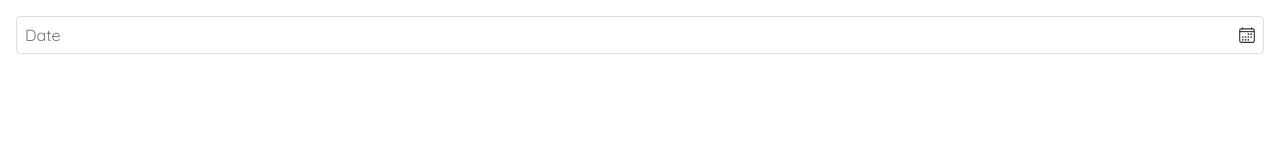
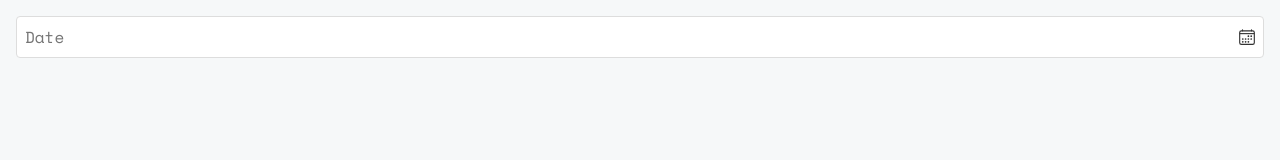
Before and after one commit to JuanFelipeCano/ng-percy, an Angular app: page / in a window 1280 px wide. Shown: the top 160 px of the page. Built offline with nearby package versions, Linux system fonts and the light colour scheme.

Commit message:
theme, mixins, vars and reset styles

```diff
--- /dev/null
+++ b/src/assets/styles/_global.scss
@@ -0,0 +1,27 @@
+// Theme styles
+@import './theme/colors.vars';
+
+
+// Functions
+// Units conversion
+@import './utils/functions/units-conversion';
+
+
+// Variables
+// Typography
+@import './vars/typography.vars';
+// Breakpoints
+@import './vars/breakpoints.vars';
+
+
+// Mixins
+// Focus style
+@import './utils/mixins/focus-style.mixin';
+// Visually hidden
+@import './utils/mixins/visually_hidden.scss';
+// Media query - breakpoint sreen
+@import './utils/mixins/breakpoint-sreen.mixin';
+
+
+// Helpers
+@import './utils/helpers';
--- /dev/null
+++ b/src/assets/styles/_reset.scss
@@ -0,0 +1,94 @@
+// CSS Reset
+* {
+  margin: 0;
+  padding: 0;
+}
+
+*, *::before, *::after {
+  box-sizing: border-box;
+}
+
+body {
+  font-family: var(--percy-font-family);
+  font-weight: $font-regular;
+  min-height: 100dvh;
+}
+
+input, button, textarea, select {
+  font: inherit;
+}
+
+p {
+  text-wrap: pretty;
+}
+
+img, video, svg {
+  height: auto;
+  max-width: 100%;
+}
+
+h1, h2, h3, h4, h5, h6 {
+  text-wrap: balance;
+  font-family: var(--percy-font-family);
+  font-weight: $font-bold;
+}
+
+html {
+  font-size: 100%; /* 16px */
+}
+
+h1 {
+  font-size: $font-xxl;
+}
+
+h2 {
+  font-size: $font-xl;
+}
+
+h3 {
+  font-size: $font-lg;
+}
+
+h4 {
+  font-size: $font-md;
+}
+
+h5 {
+  font-size: $font-sm;
+}
+
+h6 {
+  font-size: $font-xs;
+}
+
+small {
+  font-size: $font-xs;
+}
+
+@media (prefers-reduced-motion: reduce) {
+  *, *::before, *::after {
+    animation-duration: 0.01ms !important;
+    animation-iteration-count: 1 !important;
+    transition: none;
+    transition-duration: 0.01ms !important;
+    scroll-behavior: auto !important;
+  }
+}
+
+@include screen-respond-to('medium') {
+  html {
+    font-size: 110%;
+  }
+}
+
+@include screen-respond-to('large') {
+  html {
+    font-size: 120%;
+  }
+}
+
+@include screen-respond-to('extra-large') {
+  html {
+    font-size: 130%;
+  }
+}
--- /dev/null
+++ b/src/assets/styles/theme/_colors.vars.scss
@@ -0,0 +1,105 @@
+/**
+ * Colors
+ * @see https://www.realtimecolors.com/?colors=070808-f6f8f9-7aaae1-96bae4-72a5df&fonts=Inter-Inter#toolbar
+ */
+body,
+body.light {
+  --percy-text: #070808;
+  --percy-background: #f6f8f9;
+
+  --percy-bg-1: #eef0f1;
+  --percy-bg-2: #d9e5f2;
+  --percy-bg-3: #74a6df;
+
+  // Primary colors
+  --percy-primary: #7aaae1;
+  --percy-primary-contrast: #000;
+  --percy-primary-shade: #6b96c6;
+  --percy-primary-tint: #87b3e4;
+
+  // Secondary colors
+  --percy-secondary: #96bae4;
+  --percy-secondary-contrast: #000;
+  --percy-secondary-shade: #84a4c9;
+  --percy-secondary-tint: #a1c1e7;
+
+  // Accent colors
+  --percy-accent: #72a5df;
+  --percy-accent-contrast: #000;
+  --percy-accent-shade: #6491c4;
+  --percy-accent-tint: #80aee2;
+
+  // Tertiary colors
+  --percy-tertiary: #e17a7a;
+  --percy-tertiary-contrast: #000;
+  --percy-tertiary-shade: #c66b6b;
+  --percy-tertiary-tint: #e48787;
+}
+
+body.dark {
+  --percy-text: #f7f8f8;
+  --percy-background: #060809;
+
+  --percy-bg-1: #0e1011;
+  --percy-bg-2: #0c1926;
+  --percy-bg-3: #20518a;
+
+  // Primary colors
+  --percy-primary: #1e4e85;
+  --percy-primary-contrast: #fff;
+  --percy-primary-shade: #1a4575;
+  --percy-primary-tint: #356091;
+
+  // Secondary colors
+  --percy-secondary: #1b4069;
+  --percy-secondary-contrast: #fff;
+  --percy-secondary-shade: #18385c;
+  --percy-secondary-tint: #325378;
+
+  // Accent colors
+  --percy-accent: #20538d;
+  --percy-accent-contrast: #fff;
+  --percy-accent-shade: #1c497c;
+  --percy-accent-tint: #366498;
+
+  // Tertiary colors
+  --percy-tertiary: #851e1e;
+  --percy-tertiary-contrast: #000;
+  --percy-tertiary-shade: #751a1a;
+  --percy-tertiary-tint: #913535;
+}
+
+body {
+  background-color: var(--percy-background);
+  color: var(--percy-text);
+}
+
+
+
+
+/**
+ * Old way to implement colors
+
+  * :root {
+  *   --percy-color: #4A2A7B;
+  *   --percy-color-contrast: #fff;
+  *   --percy-color-shade: #41256c;
+  *   --percy-color-tint: #5c3f88;
+
+  *   --percy-color-base-dark: #070808;
+  *   --percy-color-base-light: #f6f8f9;
+  * }
+
+  * body,
+  * body.light {
+  *   --percy-background-color: var(--percy-color-base-light);
+  *   --percy-text-color: var(--percy-color-base-dark);
+  *   --percy-border-color: #e0e0e0;
+  * }
+
+  * body.dark {
+  *   --percy-background-color: var(--percy-color-base-dark);
+  *   --percy-text-color: var(--percy-color-base-light);
+  *   --percy-border-color: #000;
+  * }
+ */
--- /dev/null
+++ b/src/assets/styles/utils/_helpers.scss
@@ -0,0 +1,3 @@
+.visually-hidden {
+  @include visuallyHidden;
+}
--- /dev/null
+++ b/src/assets/styles/utils/functions/_units-conversion.scss
@@ -0,0 +1,10 @@
+$parentSize: 16px;
+
+/**
+ * Calculate rem size from px size
+ * @param $size - Size in px
+ */
+@function calculateRem($size) {
+  $remSize: calc($size / $parentSize);
+  @return #{$remSize}rem;
+}
--- /dev/null
+++ b/src/assets/styles/utils/mixins/_breakpoint-sreen.mixin.scss
@@ -0,0 +1,42 @@
+/**
+ * Breakpoint mixin.
+ * Define the styles for different screen sizes.
+ * @param $breakpoint - Breakpoint name
+ *
+ * Variables: assets\styles\vars\_breakpoints.vars.scss
+ */
+@mixin screen-respond-to($breakpoint) {
+  @if not index('extra-small' 'small' 'medium' 'large' 'extra-large', $breakpoint) {
+    @error 'Invalid breakpoint: #{$breakpoint}.';
+  }
+
+  @else if $breakpoint == 'extra-small' {
+    @media screen and (min-width: $extra-small) {
+      @content;
+    }
+  }
+
+  @else if $breakpoint == 'small' {
+    @media screen and (min-width: $small) {
+      @content;
+    }
+  }
+
+  @else if $breakpoint == 'medium' {
+    @media screen and (min-width: $medium) {
+      @content;
+    }
+  }
+
+  @else if $breakpoint == 'large' {
+    @media screen and (min-width: $large) {
+      @content;
+    }
+  }
+
+  @else if $breakpoint == 'extra-large' {
+    @media screen and (min-width: $extra-large) {
+      @content;
+    }
+  }
+}
--- /dev/null
+++ b/src/assets/styles/utils/mixins/_focus-style.mixin.scss
@@ -0,0 +1,41 @@
+$focus-type: 'border' !default;
+$focus-color: var(--percy-accent-tint) !default;
+$focus-box-shadow: 0 0 2px var(--percy-accent-shade) !default;
+$focus-width: 1px !default;
+$focus-style: solid !default;
+$focus-offset: 0 !default;
+
+/**
+ * Focus style mixin. Define the border or outline style of an element when it is focused.
+ * @param $type - Type of focus style
+ * @param $color - Color of focus style
+ * @param $box-shadow - Box shadow of focus style
+ * @param $width - Width of focus style
+ * @param $style - Style of focus style
+ * @param $offset - Offset of focus style
+ */
+@mixin focus-style(
+  $type: $focus-type,
+  $color: $focus-color,
+  $box-shadow: $focus-box-shadow,
+  $width: $focus-width,
+  $style: $focus-style,
+  $offset: $focus-offset
+) {
+  @if not index('border' 'outline', $type) {
+    @error 'Invalid type `#{$type}`. Valid types: `border` | `outline`.';
+  }
+
+  &:focus {
+    @if $type == 'border' {
+      outline: none;
+      border: 1px solid $color;
+    }
+    @else if $type == 'outline' {
+      outline: $width $style $color;
+      outline-offset: $offset;
+    }
+
+    box-shadow: $box-shadow;
+  }
+}
--- /dev/null
+++ b/src/assets/styles/utils/mixins/_visually_hidden.scss
@@ -0,0 +1,16 @@
+@charset 'UTF-8';
+
+/**
+ * Visually hidden mixin.
+ * Hide an element visually but keep it accessible to screen readers.
+ */
+@mixin visuallyHidden() {
+  position: absolute;
+  overflow: hidden;
+  border: 0;
+  height: .1px;
+  width: .1px;
+  margin: -1px;
+  padding: 0;
+  clip: rect(0 0 0 0);
+}
--- /dev/null
+++ b/src/assets/styles/vars/_breakpoints.vars.scss
@@ -0,0 +1,14 @@
+:root {
+  --percy-breakpoint-extra-small: 480px;
+  --percy-breakpoint-small:       640px;
+  --percy-breakpoint-medium:      768px;
+  --percy-breakpoint-large:       992px;
+  --percy-breakpoint-extra-large: 1248px;
+}
+
+// Percy breakpoints
+$extra-small: var(--percy-breakpoint-extra-small);
+$small:       var(--percy-breakpoint-small);
+$medium:      var(--percy-breakpoint-medium);
+$large:       var(--percy-breakpoint-large);
+$extra-large: var(--percy-breakpoint-extra-large);
--- /dev/null
+++ b/src/assets/styles/vars/_typography.vars.scss
@@ -0,0 +1,43 @@
+@import url('https://fonts.googleapis.com/css2?family=Space+Mono:ital,wght@0,400;0,700;1,400;1,700&display=swap');
+
+:root {
+  --percy-font-family: 'Space Mono', sans-serif;
+
+  --percy-font-xs:    .625rem;  // 10px
+  --percy-font-sm:    .75rem;   // 12px
+  --percy-font-md:    1rem;     // 16px
+  --percy-font-lg:    1.25rem;  // 20px
+  --percy-font-xl:    1.5rem;   // 24px
+  --percy-font-xxl:   2rem;     // 32px
+  --percy-font-xxxl:  2.5rem;   // 40px
+
+  --percy-font-weight-thin:         100;
+  --percy-font-weight-extra-light:  200;
+  --percy-font-weight-light:        300;
+  --percy-font-weight-regular:      400;
+  --percy-font-weight-medium:       500;
+  --percy-font-weight-semi-bold:    600;
+  --percy-font-weight-bold:         700;
+  --percy-font-weight-extra-bold:   800;
+  --percy-font-weight-black:        900;
+}
+
+// Percy font sizes
+$font-xs:   var(--percy-font-xs);
+$font-sm:   var(--percy-font-sm);
+$font-md:   var(--percy-font-md);
+$font-lg:   var(--percy-font-lg);
+$font-xl:   var(--percy-font-xl);
+$font-xxl:  var(--percy-font-xxl);
+$font-xxxl: var(--percy-font-xxxl);
+
+// Percy font weights
+$font-thin:           var(--percy-font-weight-thin);
+$font-extra-light:    var(--percy-font-weight-extra-light);
+$font-light:          var(--percy-font-weight-light);
+$font-regular:        var(--percy-font-weight-regular);
+$font-medium:         var(--percy-font-weight-medium);
+$font-semi-bold:      var(--percy-font-weight-semi-bold);
+$font-bold:           var(--percy-font-weight-bold);
+$font-extra-bold:     var(--percy-font-weight-extra-bold);
+$font-black:          var(--percy-font-weight-black);
--- a/src/styles.scss
+++ b/src/styles.scss
@@ -1,45 +1,5 @@
-/* You can add global styles to this file, and also import other style files */
-@import url('https://fonts.googleapis.com/css2?family=Open+Sans:ital,wght@0,300..800;1,300..800&display=swap');
-@import url('https://fonts.googleapis.com/css2?family=Quicksand:wght@300..700&display=swap');
+// Global styles
+@import './assets/styles/global';
 
-// CSS Reset
-* {
-  font-family: "Quicksand", sans-serif;
-  margin: 0;
-  padding: 0;
-}
-
-*, *::before, *::after {
-  box-sizing: border-box;
-}
-
-body {
-  min-height: 100dvh;
-}
-
-input, button, textarea, select {
-  font: inherit;
-}
-
-p {
-  text-wrap: pretty;
-}
-
-h1, h2, h3, h4, h5, h6 {
-  text-wrap: balance;
-}
-
-img, video, svg {
-  height: auto;
-  max-width: 100%;
-}
-
-@media (prefers-reduced-motion: reduce) {
-  *, *::before, *::after {
-    animation-duration: 0.01ms !important;
-    animation-iteration-count: 1 !important;
-    transition: none;
-    transition-duration: 0.01ms !important;
-    scroll-behavior: auto !important;
-  }
-}
+// CSS reset styles
+@import './assets/styles/reset';
```
